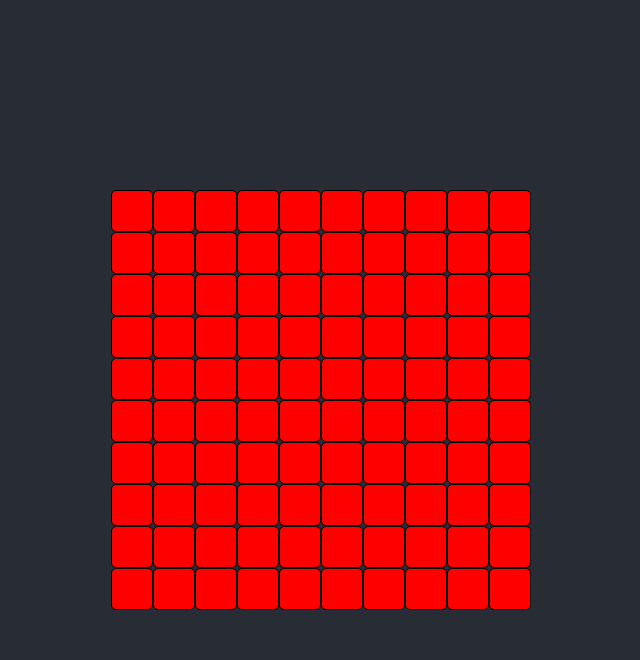
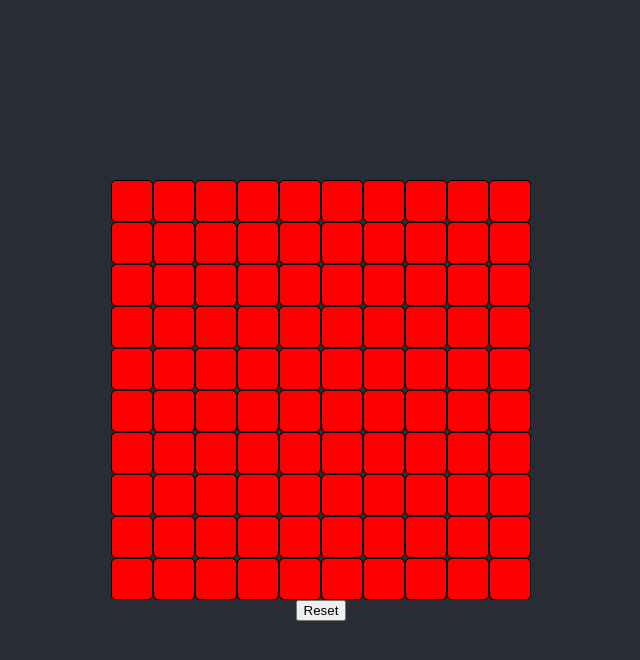
Before and after one commit to vancy-pants/minesweeper, a React (Create React App) app: page / in a window 1280 px wide. Both pictures are taken after a click on the button "Start Game". Shown: the top 660 px of the page, without its empty margins (319-959 px from the left). Built offline with nearby package versions, Linux system fonts and the light colour scheme.

Commit message:
Reset game

```diff
--- a/src/App.tsx
+++ b/src/App.tsx
@@ -23,7 +23,13 @@ function App() {
   return (
     <div className="App">
       {showSetup && <Setup onStartGame={handleStartGame} />}
-      {!showSetup && <PlayArea cellGrid={cellGrid} setCellGrid={setCellGrid} />}
+      {!showSetup && (
+        <PlayArea
+          cellGrid={cellGrid}
+          setCellGrid={setCellGrid}
+          setShowSetup={setShowSetup}
+        />
+      )}
     </div>
   );
 }
--- a/src/components/PlayArea/index.tsx
+++ b/src/components/PlayArea/index.tsx
@@ -5,9 +5,14 @@ import "./styles.css";
 interface PlayAreaProps {
   cellGrid: Cell[][];
   setCellGrid: React.Dispatch<React.SetStateAction<Cell[][]>>;
+  setShowSetup: React.Dispatch<React.SetStateAction<boolean>>;
 }
 
-export default function PlayArea({ cellGrid, setCellGrid }: PlayAreaProps) {
+export default function PlayArea({
+  cellGrid,
+  setCellGrid,
+  setShowSetup,
+}: PlayAreaProps) {
   const handleUpdateCell = (
     row: number,
     column: number,
@@ -50,6 +55,8 @@ export default function PlayArea({ cellGrid, setCellGrid }: PlayAreaProps) {
           </div>
         );
       })}
+
+      <button onClick={() => setShowSetup(true)}>Reset</button>
     </div>
   );
 }
```
